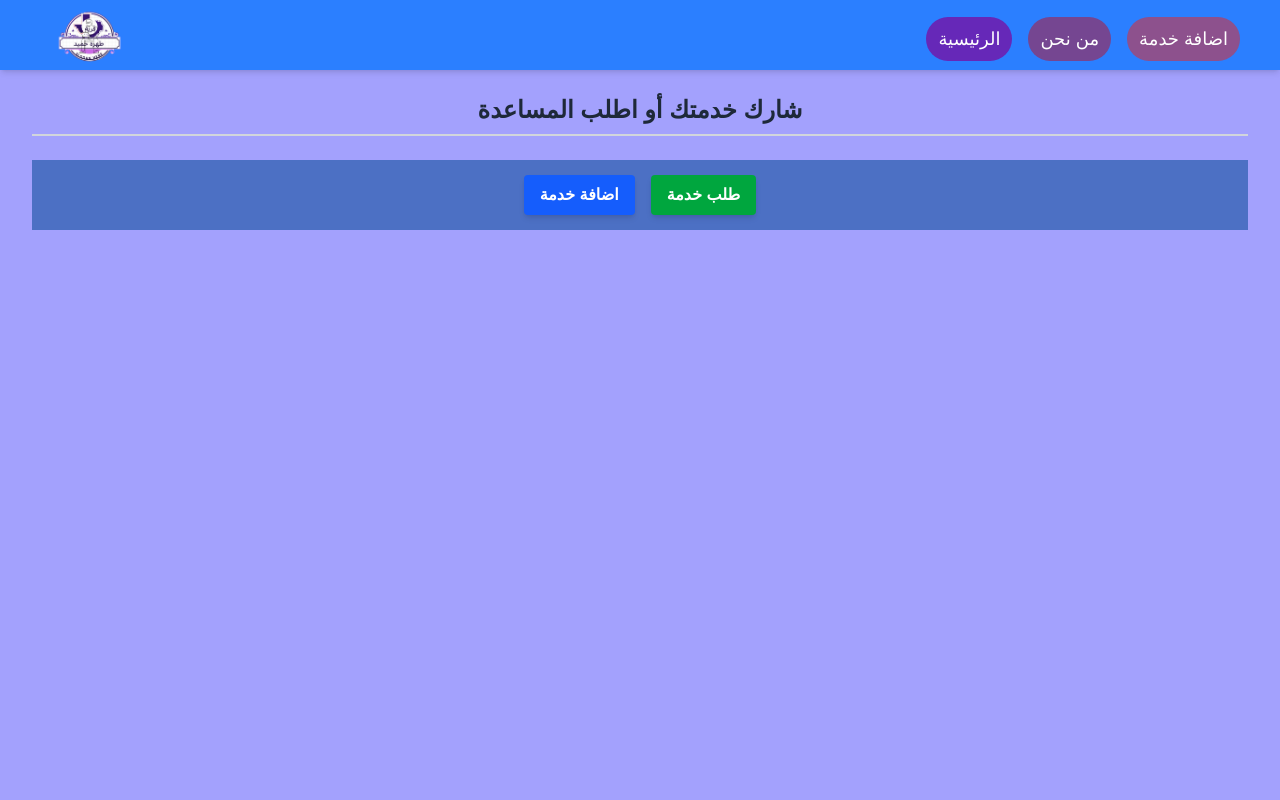
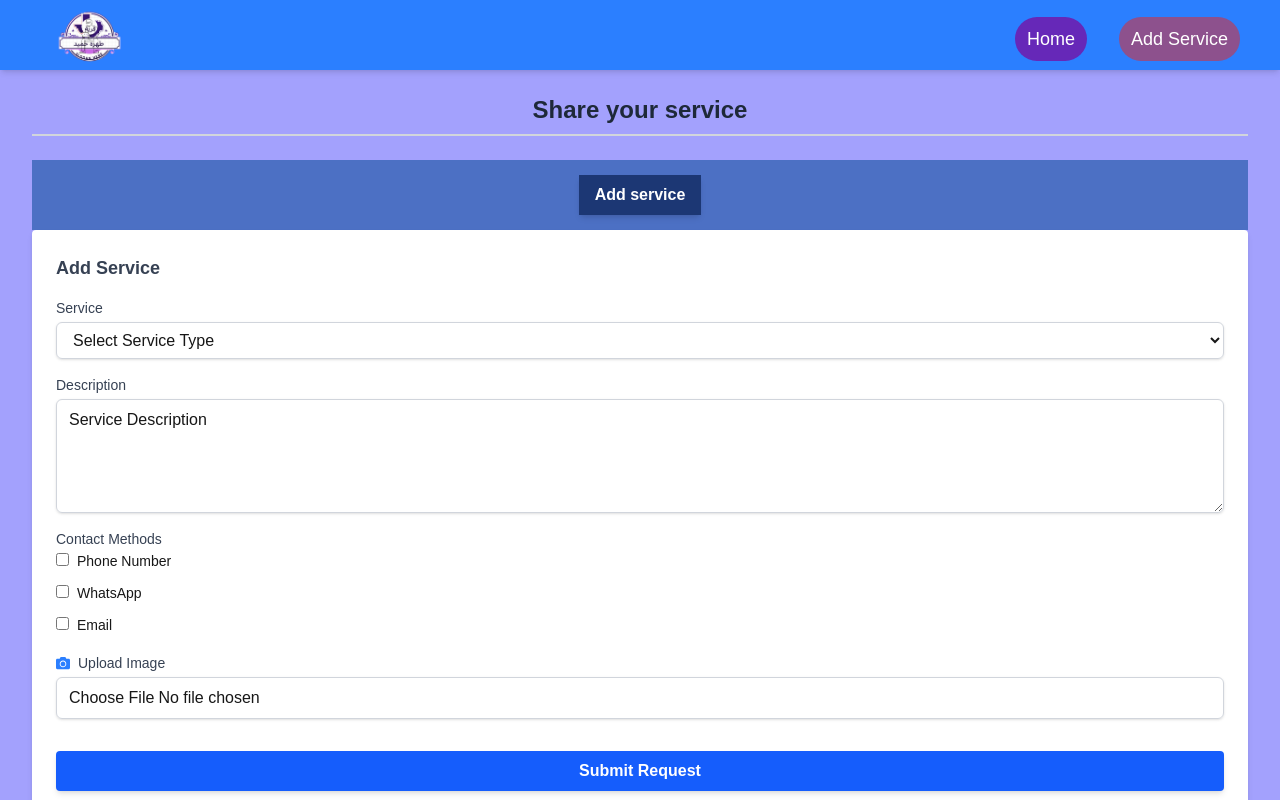
Before and after one commit to RAMADAN-MAHDY/village_services, a Next.js app: page /add-service in a window 1280 px wide. Shown: the top 800 px of the page. Built offline with nearby package versions, Linux system fonts and the light colour scheme.

Commit message:
feat: Update UI text to English and improve accessibility across components

```diff
--- a/src/app/add-service/page.tsx
+++ b/src/app/add-service/page.tsx
@@ -6,12 +6,12 @@ import SectionTitle from '../../components/Shared/SectionTitle';
 import { useState } from 'react';
 
 export default function AddServicePage() {
-  const [showServiceForm, setShowServiceForm] = useState<boolean>(false);
+  const [showServiceForm, setShowServiceForm] = useState<boolean>(true);
   const [showHelpForm, setShowHelpForm] = useState<boolean>(false);
 
   return (
     <div className='h-[100vh]'>
-      <SectionTitle title="شارك خدمتك أو اطلب المساعدة" />
+      <SectionTitle title="Share your service" />
       <div className={`flex justify-center items-center h-[70px] bg-[#3d69bbda] text-white py-3 space-x-4`}>
         <button
           className="px-4 py-2 relative bg-blue-600 hover:bg-blue-700 group text-white font-semibold rounded shadow-md transition duration-300"
@@ -20,13 +20,13 @@ export default function AddServicePage() {
             setShowHelpForm(false);
           }}
         >
-              <span className="relative z-10"> اضافة خدمة</span>
+              <span className="relative z-10"> Add service</span>
 
               <span className={`absolute inset-0 bg-[#1c3774] scale-x-0 ${showServiceForm && "scale-x-100"} origin-right  transition-transform duration-500 ease-in-out`}></span>
 
         </button>
 
-        <button
+        {/* <button
           className="px-4 py-2 relative group bg-green-600 hover:bg-green-700 text-white font-semibold rounded shadow-md transition duration-300"
           onClick={() => {
             setShowHelpForm(true);
@@ -37,10 +37,10 @@ export default function AddServicePage() {
               <span className="relative z-10">  طلب خدمة</span>
 
             <span className={`absolute inset-0 bg-[#135a22] scale-x-0 ${showHelpForm && "scale-x-100"} origin-left transition-transform duration-500 ease-in-out`}></span>
-        </button>
+        </button> */}
       </div>
       {showServiceForm && <AddServiceForm onSubmit={(service) => console.log(service)} />}
-      {showHelpForm && <HelpRequestForm onSubmit={(request) => console.log(request)} />}
+      {/* {showHelpForm && <HelpRequestForm onSubmit={(request) => console.log(request)} />} */}
     </div>
   );
 }
--- a/src/components/Forms/AddServiceForm.tsx
+++ b/src/components/Forms/AddServiceForm.tsx
@@ -15,7 +15,7 @@ const AddServiceForm: React.FC<{
   }) => void;
 }> = ({ onSubmit }) => {
 
-  const [description, setDescription] = useState("وصف الخدمة");
+  const [description, setDescription] = useState("Service Description");
   const [image, setImage] = useState<File>();
   const [phone, setPhone] = useState("");
   const [category, setCategory] = useState("");
@@ -27,15 +27,15 @@ const AddServiceForm: React.FC<{
 const [successMessage, setSuccessMessage] = useState<boolean>(false);
 
   const categories = [
-    "مطاعم",
-    "خدمات طبية",
-    "خدمات تقنية",
-    "أعمال يدوية",
-    "أعمال حره",
-    "توصيل",
-    "ورش",
-    "تعليم",
-    "أخرى",
+    "Restaurants",
+    "Medical Services",
+    "Technical Services",
+    "Handicrafts",
+    "Freelance Work",
+    "Delivery",
+    "Workshops",
+    "Education",
+    "Other",
   ];
 
   const handleContactMethodChange = (method: string) => {
@@ -55,11 +55,11 @@ const [successMessage, setSuccessMessage] = useState<boolean>(false);
       !contactMethods.includes("whatsapp") &&
       !contactMethods.includes("email")
     ) {
-      alert("يجب اختيار طريقة واحدة على الأقل للتواصل (الهاتف، الواتساب، أو الإيميل).");
+      alert("You must select at least one contact method (Phone, WhatsApp, or Email).");
       return;
     }
 
-    const finalCategory = category === "أخرى" ? customCategory : category;
+    const finalCategory = category === "Other" ? customCategory : category;
 
     const formData = new FormData();
     formData.append("description", description);
@@ -114,18 +114,18 @@ const [successMessage, setSuccessMessage] = useState<boolean>(false);
       onSubmit={handleSubmit}
       className="flex flex-col overflow-auto space-y-4 bg-white p-6 rounded shadow-md max-h-[80vh]"
     >
-      <h2 className="text-lg font-bold text-gray-700">اضافة خدمه</h2>
+      <h2 className="text-lg font-bold text-gray-700">Add Service</h2>
 
       {/* category select */}
       <div>
-        <label className="block text-sm font-medium text-gray-700">الخدمه</label>
+        <label className="block text-sm font-medium text-gray-700">Service</label>
         <select
           value={category}
           onChange={(e) => setCategory(e.target.value)}
           className="mt-1 block w-full px-3 py-2 border border-gray-300 rounded-md shadow-sm focus:outline-none focus:ring-blue-500 focus:border-blue-500"
           required
         >
-          <option value="">اختر نوع الخدمه</option>
+          <option value="">Select Service Type</option>
           {categories.map((cat) => (
             <option key={cat} value={cat}>
               {cat}
@@ -134,9 +134,9 @@ const [successMessage, setSuccessMessage] = useState<boolean>(false);
         </select>
       </div>
 
-      {category === "أخرى" && (
+      {category === "Other" && (
         <div>
-          <label className="block text-sm font-medium text-gray-700">اكتب الفئة</label>
+          <label className="block text-sm font-medium text-gray-700">Write Category</label>
           <input
             type="text"
             value={customCategory}
@@ -149,7 +149,7 @@ const [successMessage, setSuccessMessage] = useState<boolean>(false);
 
       {/* description */}
       <div>
-        <label className="block text-sm font-medium text-gray-700">الوصف</label>
+        <label className="block text-sm font-medium text-gray-700">Description</label>
         <textarea
           value={description}
           onChange={(e) => setDescription(e.target.value)}
@@ -161,7 +161,7 @@ const [successMessage, setSuccessMessage] = useState<boolean>(false);
 
       {/* contact methods */}
       <div>
-        <label className="block text-sm font-medium text-gray-700">طرق التواصل</label>
+        <label className="block text-sm font-medium text-gray-700">Contact Methods</label>
         <div className="space-y-2">
           <div>
             <input
@@ -171,14 +171,14 @@ const [successMessage, setSuccessMessage] = useState<boolean>(false);
               onChange={() => handleContactMethodChange("phone")}
             />
             <label htmlFor="phone" className="ml-2 text-sm">
-              رقم الهاتف
+              Phone Number
             </label>
           </div>
           {contactMethods.includes("phone") && (
             <div>
               <input
                 type="text"
-                placeholder="رقم الهاتف"
+                placeholder="Phone Number"
                 value={phone}
                 onChange={(e) => setPhone(e.target.value)}
                 className="mt-1 block w-full px-3 py-2 border border-gray-300 rounded-md shadow-sm focus:outline-none focus:ring-blue-500 focus:border-blue-500"
@@ -194,14 +194,14 @@ const [successMessage, setSuccessMessage] = useState<boolean>(false);
               onChange={() => handleContactMethodChange("whatsapp")}
             />
             <label htmlFor="whatsapp" className="ml-2 text-sm">
-              واتساب
+              WhatsApp
             </label>
           </div>
           {contactMethods.includes("whatsapp") && (
             <div>
               <input
                 type="text"
-                placeholder="رقم واتساب"
+                placeholder="WhatsApp Number"
                 value={whatsapp}
                 onChange={(e) => setWhatsapp(e.target.value)}
                 className="mt-1 block w-full px-3 py-2 border border-gray-300 rounded-md shadow-sm focus:outline-none focus:ring-blue-500 focus:border-blue-500"
@@ -217,14 +217,14 @@ const [successMessage, setSuccessMessage] = useState<boolean>(false);
               onChange={() => handleContactMethodChange("email")}
             />
             <label htmlFor="email" className="ml-2 text-sm">
-              إيميل
+              Email
             </label>
           </div>
           {contactMethods.includes("email") && (
             <div>
               <input
                 type="email"
-                placeholder="البريد الإلكتروني"
+                placeholder="Email Address"
                 value={email}
                 onChange={(e) => setEmail(e.target.value)}
                 className="mt-1 block w-full px-3 py-2 border border-gray-300 rounded-md shadow-sm focus:outline-none focus:ring-blue-500 focus:border-blue-500"
@@ -236,7 +236,7 @@ const [successMessage, setSuccessMessage] = useState<boolean>(false);
       {/* حقل الصورة مع المعاينة */}
 <div>
   <label className="text-sm font-medium text-gray-700 flex items-center">
-    <FaCamera className="mr-2 text-blue-500" /> رفع صورة
+    <FaCamera className="mr-2 text-blue-500" /> Upload Image
   </label>
   <input
     type="file"
@@ -251,22 +251,22 @@ const [successMessage, setSuccessMessage] = useState<boolean>(false);
   />
   {image && (
     <div className="mt-4">
-      <p className="text-sm text-gray-600">معاينة الصورة:</p>
+      <p className="text-sm text-gray-600">Image Preview:</p>
       <img
         src={URL.createObjectURL(image)} // عرض الصورة باستخدام URL مؤقت
-        alt="معاينة الصورة"
+        alt="Image Preview"
         className="mt-2 w-32 h-32 object-cover rounded border"
       />
     </div>
   )}
 </div>
-<p className="text-center text-[#0bdb27] font-bold text-4xl"> { successMessage&& "تم ارسال الطلب "}</p>
+<p className="text-center text-[#0bdb27] font-bold text-4xl"> { successMessage && "Request Sent Successfully" }</p>
       <button
         disabled={loading}
         type="submit"
         className="px-4 py-2 bg-blue-600 hover:bg-blue-700  text-white font-semibold rounded shadow-md transition duration-300"
       >
-      {loading ? "ارسال ...": " إرسال الطلب" }
+      {loading ? "Sending..." : "Submit Request" }
       </button>
     </form>
   );
--- a/src/components/Home/HeroSection.tsx
+++ b/src/components/Home/HeroSection.tsx
@@ -5,8 +5,8 @@ import React from 'react';
 const HeroSection = () => {
   return (
     <section className="hero bg-gradient-to-r from-blue-500 to-purple-600 text-white py-20 text-center shadow-[0px_60px_64px_17px_rgba(55.45.40.0,5)]">
-      <h1 className="text-4xl font-bold mb-4">مرحبًا بكم في موقعنا</h1>
-      <p className="text-lg">اكتشف أفضل الخدمات في منطقتك</p>
+      <h1 className="text-4xl font-bold mb-4">Welcome to Our Restaurant Services</h1>
+      <p className="text-lg">Discover the best dining experiences and culinary delights the best dining experiences and delicious, free meals.</p>
     </section>
   );
 };
--- a/src/components/Layout/Footer.tsx
+++ b/src/components/Layout/Footer.tsx
@@ -4,8 +4,9 @@ const Footer = () => {
   return (
     <footer className="bg-[#3d69bbda] text-white py-3">
       <div className="container mx-auto text-center">
-        <p className="text-sm">&copy; 2025 جميع الحقوق محفوظة. خدمات القرية</p>
-        <p className="text-sm">تم التصميم بواسطة فريق خدمات القرية</p>
+        <p className="text-sm">&copy; 2025 All rights reserved. Restaurant Services</p>
+        <p className="text-sm">Designed by Restaurant Services Team</p>
+        <p className="text-sm">Developed by Decka Hassan</p>
       </div>
     </footer>
   );
--- a/src/components/Layout/Navbar.tsx
+++ b/src/components/Layout/Navbar.tsx
@@ -19,22 +19,22 @@ const Navbar = () => {
           <li>
             <Link
               href="/"
-              className={`relative sm:p-3 p-2 rounded-3xl  group ${activeLink === '/' ? 'text-yellow-300 bg-[#545]' : 'bg-[#6628b8]'}`}
+              className={`relative sm:p-3 p-2 rounded-3xl group ${activeLink === '/' ? 'text-yellow-300 bg-[#545]' : 'bg-[#6628b8]'}`}
               onClick={() => handleLinkClick('/')}
             >
-              <span className="relative z-10">الرئيسية</span>
-              <span className="absolute rounded-3xl inset-0 bg-[#545]  scale-x-0 group-hover:scale-x-100 origin-left transition-transform duration-500 ease-in-out"></span>
+              <span className="relative z-10">Home</span>
+              <span className="absolute rounded-3xl inset-0 bg-[#545] scale-x-0 group-hover:scale-x-100 origin-left transition-transform duration-500 ease-in-out"></span>
             </Link>
           </li>
           <li>
-            <Link
+            {/* <Link
               href="/About"
               className={`relative sm:p-3 p-2 rounded-3xl group ${activeLink === '/About' ? 'text-yellow-300 bg-[#545]' : 'bg-[#754691]'}`}
               onClick={() => handleLinkClick('/About')}
             >
               <span className="relative z-10">من نحن </span>
               <span className="absolute rounded-3xl inset-0 bg-[#545] scale-x-0 group-hover:scale-x-100 origin-left transition-transform duration-500 ease-in-out"></span>
-            </Link>
+            </Link> */}
           </li>
           <li>
             <Link
@@ -42,7 +42,7 @@ const Navbar = () => {
               className={`relative sm:p-3 p-2 rounded-3xl group ${activeLink === '/add-service' ? 'text-yellow-300 bg-[#545]' : 'bg-[#8d518d]'}`}
               onClick={() => handleLinkClick('/add-service')}
             >
-              <span className="relative z-10">اضافة خدمة</span>
+              <span className="relative z-10">Add Service</span>
               <span className="absolute rounded-3xl inset-0 bg-[#545] scale-x-0 group-hover:scale-x-100 origin-left transition-transform duration-500 ease-in-out"></span>
             </Link>
           </li>
--- a/src/components/showSerices/showSerices.tsx
+++ b/src/components/showSerices/showSerices.tsx
@@ -60,12 +60,12 @@ const ShowServices: React.FC = () => {
   };
 
   if (loading) {
-  return <p className="text-center">جاري التحميل...</p>;
+  return <p className="text-center">Loading...</p>;
 }
 
   return (
     <div className="container mx-auto p-4 h-auto  ">
-      <h1 className="text-2xl font-bold mb-4 text-center text-[#fff]">الخدمات المتاحة</h1>
+      <h1 className="text-2xl font-bold mb-4 text-center text-[#fff]">Available Services</h1>
 
       {/* Filter Dropdown */}
       <div className="mb-6 flex justify-center">
@@ -74,7 +74,7 @@ const ShowServices: React.FC = () => {
           onChange={(e) => handleFilter(e.target.value)}
           className="px-4 py-2 border border-gray-300 rounded-md  focus:outline-none focus:ring-2 focus:ring-blue-500  bg-white shadow-[0px_4px_17px_rgba(55.45.40.0,5)] hover:shadow-[0px_14px_17px_rgba(55.45.40.0,5)]"
         >
-          <option value="">كل الفئات</option>
+          <option value="">All Categories</option>
           {categories.map((category) => (
             <option key={category} value={category}>
               {category}
@@ -99,7 +99,7 @@ const ShowServices: React.FC = () => {
               />
             ) : (
               <div className="w-full h-48 bg-gray-200 flex items-center justify-center">
-                <span className="text-gray-500">لا توجد صورة</span>
+                <span className="text-gray-500">No Image Available</span>
               </div>
             )}
 
@@ -110,7 +110,7 @@ const ShowServices: React.FC = () => {
 
               {/* Contact Methods */}
               <div className="mb-4">
-                <h3 className="text-sm font-semibold">وسائل الاتصال:</h3>
+                <h3 className="text-sm font-semibold">Contact Methods:</h3>
                 <ul className="text-sm text-gray-600">
                   {service.contactMethods.includes("phone") && (
                     <li>
@@ -134,7 +134,7 @@ const ShowServices: React.FC = () => {
                         target="_blank"
                         rel="noopener noreferrer"
                       >
-                        واتساب
+                        WhatsApp
                       </a>
                     </li>
                   )}
@@ -156,12 +156,12 @@ const ShowServices: React.FC = () => {
 
               {/* Buttons */}
               <div className="flex justify-between items-center">
-                <button
+                {/* <button
                   className="px-4 py-2 bg-blue-500 text-white text-sm rounded shadow hover:bg-blue-600"
                   onClick={() => console.log(`Details clicked for ${service._id}`)}
                 >
-                  عرض التفاصيل
-                </button>
+                  View Details
+                </button> */}
 
                 {/* Rating */}
                 <ReactStars
```
